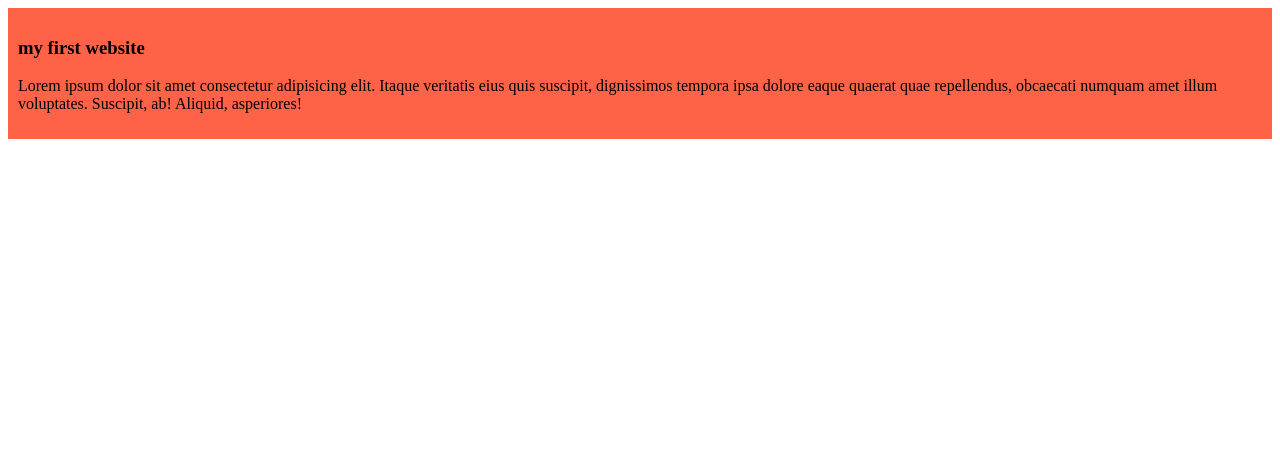
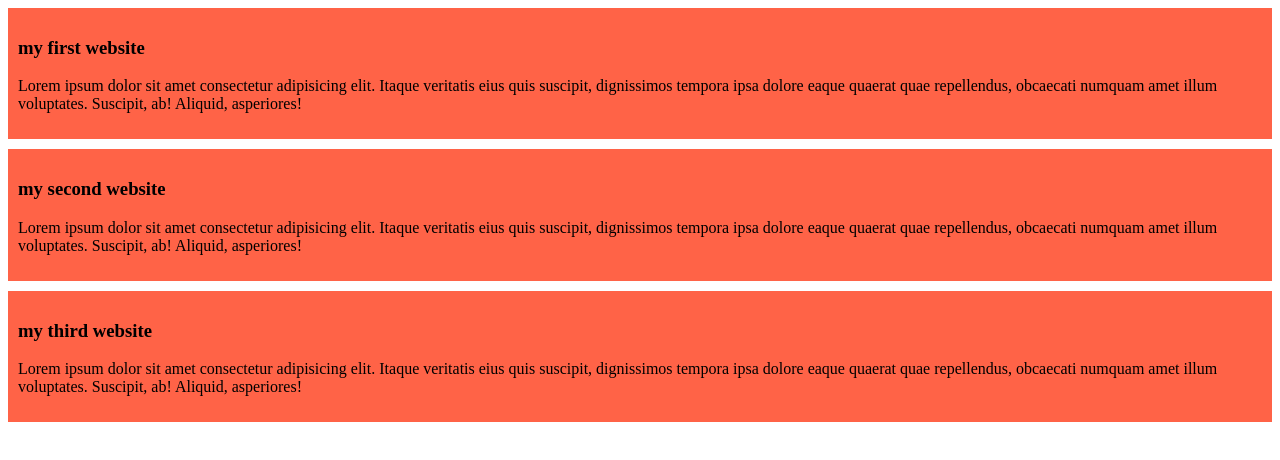
Before and after one commit to Saim1811/shakib-al-hasan, a plain HTML site: page index.html in a window 1280 px wide. Drawn offline with Linux system fonts and the light colour scheme.

Commit message:
added my blog

```diff
--- a/index.html
+++ b/index.html
@@ -11,6 +11,14 @@
         <h3>my first website </h3>
         <p>Lorem ipsum dolor sit amet consectetur adipisicing elit. Itaque veritatis eius quis suscipit, dignissimos tempora ipsa dolore eaque quaerat quae repellendus, obcaecati numquam amet illum voluptates. Suscipit, ab! Aliquid, asperiores!</p>
     </div>
+    <div>
+        <h3>my second website </h3>
+        <p>Lorem ipsum dolor sit amet consectetur adipisicing elit. Itaque veritatis eius quis suscipit, dignissimos tempora ipsa dolore eaque quaerat quae repellendus, obcaecati numquam amet illum voluptates. Suscipit, ab! Aliquid, asperiores!</p>
+    </div>
+    <div>
+        <h3>my third website </h3>
+        <p>Lorem ipsum dolor sit amet consectetur adipisicing elit. Itaque veritatis eius quis suscipit, dignissimos tempora ipsa dolore eaque quaerat quae repellendus, obcaecati numquam amet illum voluptates. Suscipit, ab! Aliquid, asperiores!</p>
+    </div>
 
 </body>
 </html>
--- a/styles/blog.css
+++ b/styles/blog.css
@@ -1,4 +1,5 @@
 div{
     background-color: tomato;
     padding: 10px;
+    margin-bottom: 10px;
 }
```
